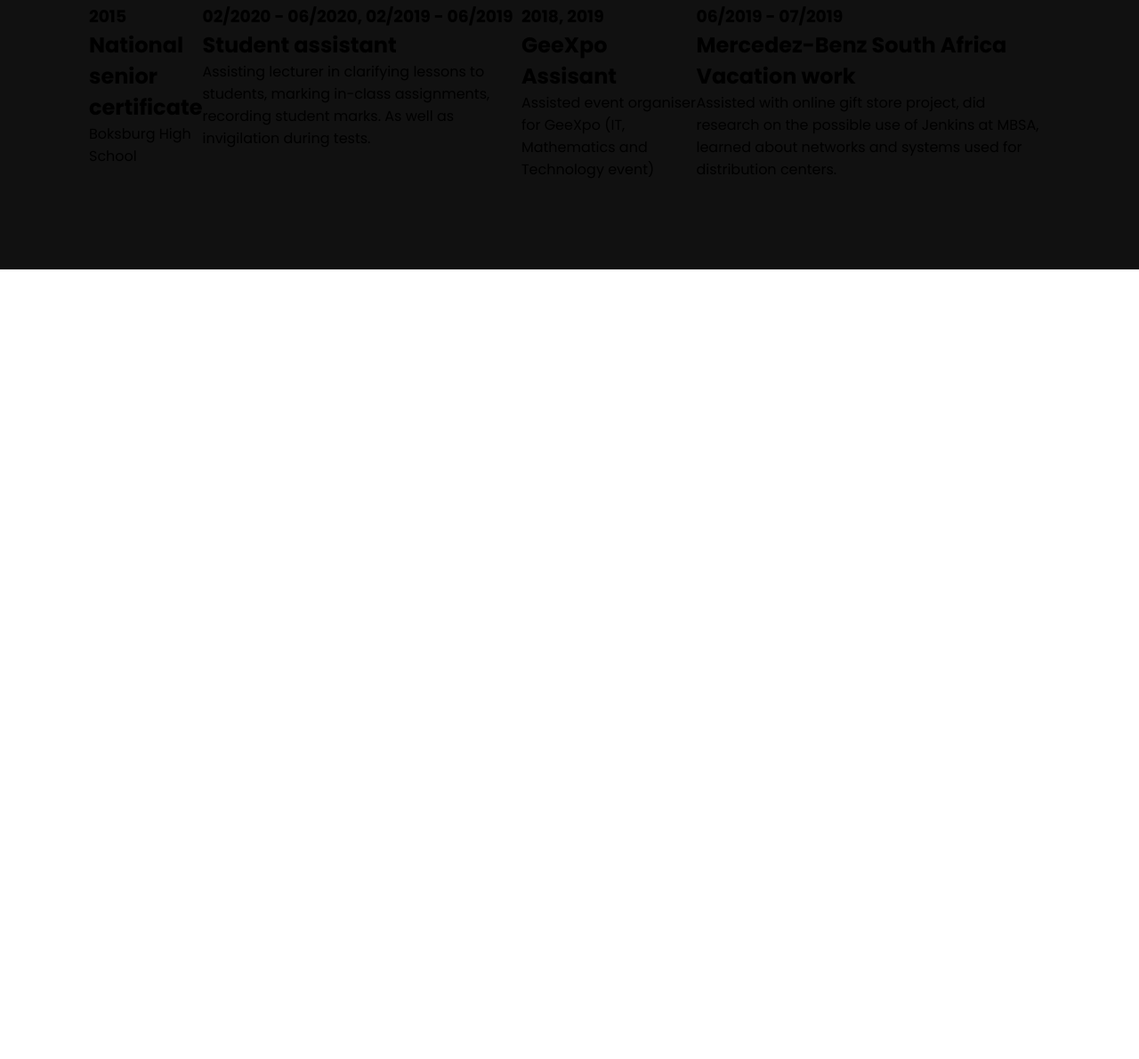
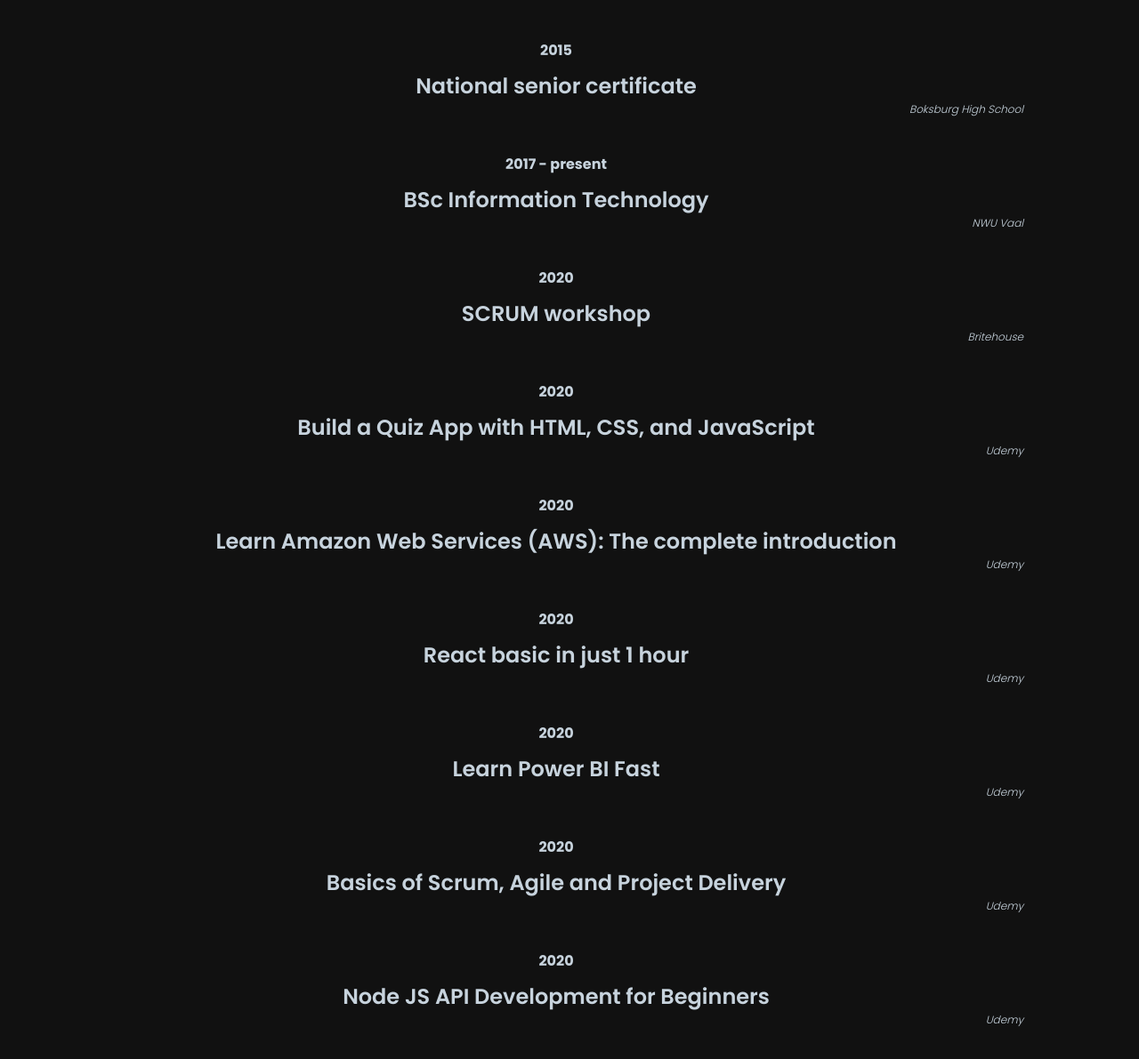
Before and after one commit to KekgethilweMoloi/Kekgethilwe-Moloi-CV, a plain HTML site: page Index.html in a window 1280 px wide. Shown: the part 3658-4849 px from the top of the page at 89% size. Before the commit the page ends 3961 px from the top, so only its background shows below. Drawn offline with Linux system fonts and the light colour scheme.

Commit message:
education

```diff
--- a/Index.html
+++ b/Index.html
@@ -140,25 +140,53 @@
         </div>
 
         <div class="educationBx">
-          <h3>02/2020 - 06/2020, 02/2019 - 06/2019</h3>
-          <h2>Student assistant</h2>
-          <p>Assisting lecturer in clarifying lessons
-            to students, marking in-class assignments, recording
-            student marks. As well as invigilation during tests.</p>
+          <h3>2017 - present</h3>
+          <h2>BSc Information Technology</h2>
+          <p>NWU Vaal</p>
         </div>
 
         <div class="educationBx">
-          <h3>2018, 2019</h3>
-          <h2>GeeXpo Assisant</h2>
-          <p>Assisted event organiser for GeeXpo (IT, Mathematics and Technology event) </p>
+          <h3>2020</h3>
+          <h2>SCRUM workshop</h2>
+          <p>Britehouse</p>
         </div>
 
         <div class="educationBx">
-          <h3>06/2019 - 07/2019</h3>
-          <h2>Mercedez-Benz South Africa Vacation work</h2>
-          <p>Assisted with online gift store project, did research on the possible use of Jenkins at MBSA,
-            learned about networks and systems used for distribution centers.</p>
+          <h3>2020</h3>
+          <h2>Build a Quiz App with HTML, CSS, and JavaScript</h2>
+          <p>Udemy</p>
         </div>
+
+        <div class="educationBx">
+          <h3>2020</h3>
+          <h2>Learn Amazon Web Services (AWS): The complete introduction</h2>
+          <p>Udemy</p>
+        </div>
+
+        <div class="educationBx">
+          <h3>2020</h3>
+          <h2>React basic in just 1 hour</h2>
+          <p>Udemy</p>
+        </div>
+
+        <div class="educationBx">
+          <h3>2020</h3>
+          <h2>Learn Power BI Fast</h2>
+          <p>Udemy</p>
+        </div>
+
+        <div class="educationBx">
+          <h3>2020</h3>
+          <h2>Basics of Scrum, Agile and Project Delivery</h2>
+          <p>Udemy</p>
+        </div>
+
+        <div class="educationBx">
+          <h3>2020</h3>
+          <h2>Node JS API Development for Beginners</h2>
+          <p>Udemy</p>
+        </div>
+
       </div>
     </section>
 
@@ -172,71 +200,7 @@
   </body>
 </html>
 
-
-
-<!--  Education, Workshops-->
-
-<!-- <section id="education" class="container-fluid education"> -->
-<!--   <div class="heading">my educational history</div> -->
-<!--   <div class="row justify-content-around mt-5 pt-5"> -->
-<!--     <div class="col-md4 pl-md-0 pl-4"> -->
-<!--       <div class="box"> -->
-<!--         <div class="year">2015</div> -->
-<!--         <h3>National senior certificate </h3> -->
-<!--           <p>Boksburg High School</p> -->
-<!--       </div> -->
-<!--  -->
-<!--       <div class="box"> -->
-<!--         <div class="year">2017 - present </div> -->
-<!--         <h3>BSc Information Technology</h3> -->
-<!--         <p>NWU Vaal </p> -->
-<!--       </div> -->
-<!--  -->
-<!--       <div class="box"> -->
-<!--         <div class="year">2020</div> -->
-<!--         <h3>SCRUM workshop</h3> -->
-<!--         <p>Britehouse</p> -->
-<!--       </div> -->
-<!--  -->
-<!--       <div class="box"> -->
-<!--         <div class="year">2020</div> -->
-<!--         <h3>Build a Quiz App with HTML, CSS, and JavaScript </h3>-->
-<!--         <p>Udemy</p> -->
-<!--       </div> -->
-<!--  -->
-<!--       <div class="box"> -->
-<!--         <div class="year">2020</div> -->
-<!--         <h3>Learn Amazon Web Services (AWS): The complete introduction</h3>-->
-<!--         <p>Udemy</p> -->
-<!--       </div> -->
-<!--  -->
-<!--       <div class="box"> -->
-<!--         <div class="year">2020</div> -->
-<!--         <h3>React basic in just 1 hour</h3> -->
-<!--         <p>Udemy</p> -->
-<!--       </div> -->
-<!--  -->
-<!--       <div class="box"> -->
-<!--         <div class="year">2020</div> -->
-<!--         <h3>Learn Power BI Fast</h3> -->
-<!--         <p>Udemy</p> -->
-<!--       </div> -->
-<!--  -->
-<!--       <div class="box"> -->
-<!--         <div class="year">2020</div> -->
-<!--         <h3>Basics of Scrum, Agile and Project Delivery</h3 >-->
-<!--         <p>Udemy</p> -->
-<!--       </div> -->
-<!--  -->
-<!--       <div class="box"> -->
-<!--         <div class="year">2020</div> -->
-<!--         <h3>Node JS API Development for Beginners</h3> -->
-<!--         <p>Udemy</p> -->
-<!--       </div> -->
-<!--  -->
-<!--     </div> -->
-<!--   </div> -->
-<!-- </section> -->
+<!--rreferences-->
 
 <!-- References -->
 <!-- <section class="refernces" class="container references"> -->
--- a/Style.css
+++ b/Style.css
@@ -220,7 +220,47 @@ img {
 }
 .education .heading
 {
-  color: #c7d3dd
+  color: #5d737e
 }
+
+.education .content
+{
+   display: flex;
+   justify-content: center;
+   flex-direction: column;
+}
+
+.education .content .educationBx
+{
+  padding-right: 30px;
+  color: #c7d3dd;
+  text-align: center;
+}
+
+.education .content .educationBx h3
+{
+  margin-top: 40px;
+  font-size: 16px;
+  margin-bottom: 10px;
+  color: #c7d3dd;
+
+}
+.education .content .educationBx h2
+{
+  color: #c7d3dd;
+  font-weight: 600;
+  font-size: 24px;
+
+}
+.education .content .educationBx p
+{
+  color: #c7d3dd;
+  font-style: italic;
+  font-size: 12px;
+  font-weight: 300;
+  text-align: end;
+
+}
+
 /*references*/
 /*contact*/
```
